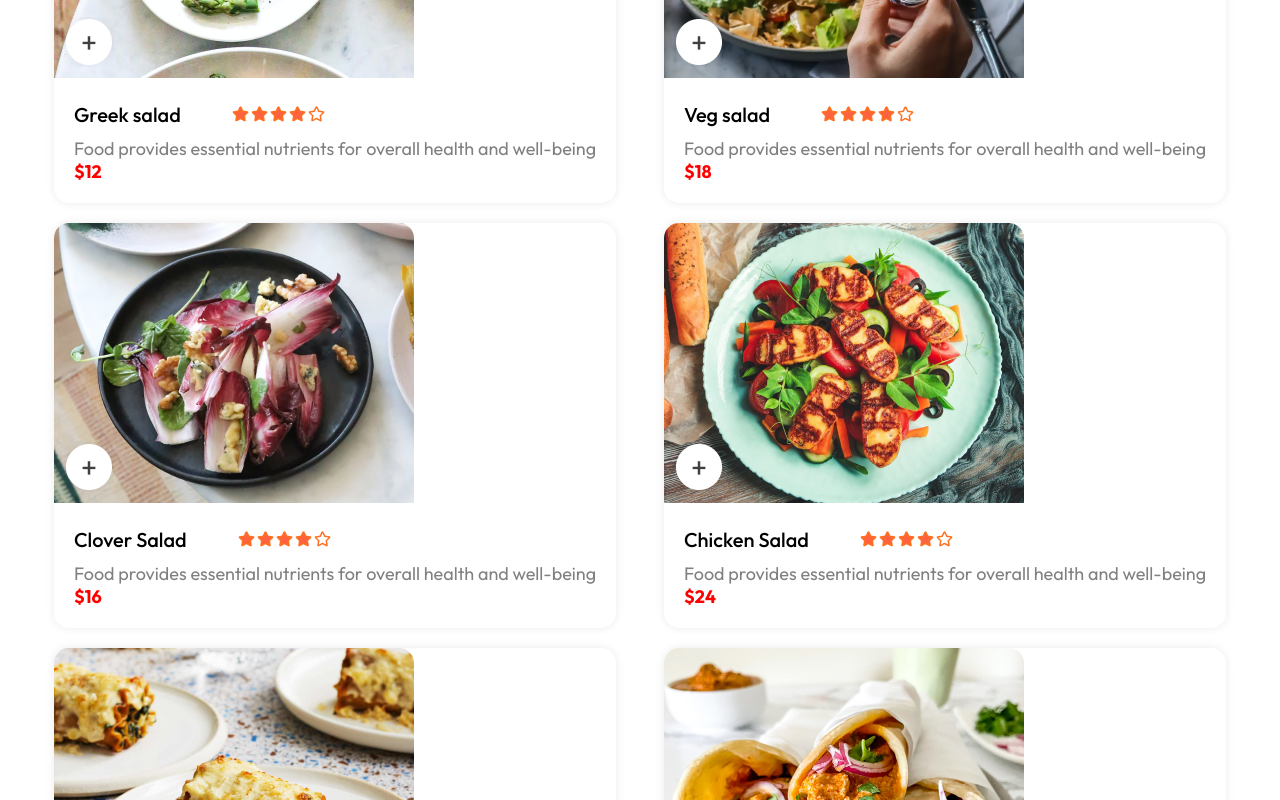
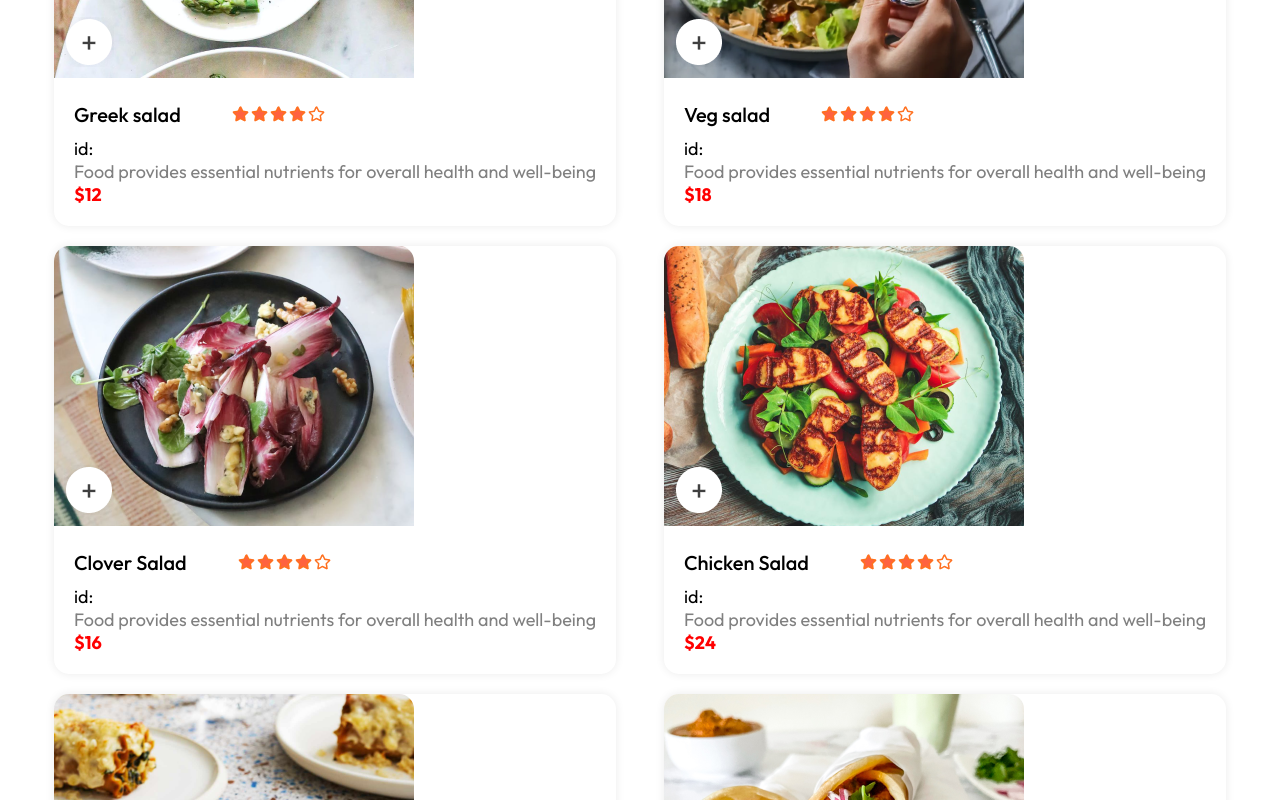
Before and after one commit to RenneManny/foo-yes, a React (Vite) app: page / in a window 1280 px wide. Shown: the part 1120-1920 px from the top of the page. Built offline with nearby package versions, Linux system fonts and the light colour scheme.

Commit message:
food-component

```diff
--- a/src/Context/StoreContext.jsx
+++ b/src/Context/StoreContext.jsx
@@ -9,6 +9,7 @@ const StoreContextProvider = ({ children }) => {
   const addToCart = (itemId) => {
     setCartItems((prevCart) => {
       const currentCount = prevCart[itemId] || 0;
+
       return { ...prevCart, [itemId]: currentCount + 1 };
     });
   };
@@ -24,11 +25,18 @@ const StoreContextProvider = ({ children }) => {
       }
     });
   };
+
   useEffect(() => {
-    console.log(cartItems);
+    console.log("Current cart items:", cartItems);
   }, [cartItems]);
 
-  const contextValue = { food_list, cartItems, addToCart, removeFromCart };
+  const contextValue = {
+    food_list,
+    cartItems,
+    addToCart,
+    removeFromCart,
+    setCartItems,
+  };
 
   return (
     <StoreContext.Provider value={contextValue}>
--- a/src/components/Display_food/Food.jsx
+++ b/src/components/Display_food/Food.jsx
@@ -2,8 +2,7 @@ import React, { useContext } from "react";
 import "./Food.css";
 import { StoreContext } from "../../Context/StoreContext";
 import Foodtem from "../Food-item/Foodtem";
-function Food({cat}) {
-
+function Food({ cat }) {
   const { food_list } = useContext(StoreContext);
 
   return (
@@ -11,19 +10,16 @@ function Food({cat}) {
       <h2>Top Dishes</h2>
       {/* Render food_list or any other UI components */}
       <div className="foo-list">
-        {food_list.map((item,index) => {
-
-return (  <Foodtem
-
-  key={item.id}
-    price={item.price}
-    description={item.description}
-    image={item.image}
-    name={item.name}
-  />)
-
-
-
+        {food_list.map((item, index) => {
+          return (
+            <Foodtem
+              key={index}
+              price={item.price}
+              description={item.description}
+              image={item.image}
+              name={item.name}
+            />
+          );
         })}
       </div>
     </div>
--- a/src/components/Food-item/Foodtem.jsx
+++ b/src/components/Food-item/Foodtem.jsx
@@ -8,7 +8,9 @@ function Foodtem({ id, name, price, description, image }) {
 
   // Get the current count of the item from the cart
   const itemCount = cartItems[id] || 0;
-
+  console.log(`Rendering Foodtem for item ID: ${id}`);
+  console.log(`Rendering Foodtem for item name: ${name}`);
+  console.log("Item Count:", itemCount);
   return (
     <div className="food-item">
       <div className="food-container">
@@ -28,7 +30,7 @@ function Foodtem({ id, name, price, description, image }) {
               src={assets.add_icon_green}
               alt="Increase Quantity"
             />
-            <p>{itemCount}</p>
+            <p>{cartItems[id]}</p>
             <img
               className="decrease"
               onClick={() => removeFromCart(id)}
@@ -44,6 +46,7 @@ function Foodtem({ id, name, price, description, image }) {
           {/* Assuming you have a rating image, otherwise remove this line */}
           <img src={assets.rating_starts} alt="Rating Stars" />
         </div>
+        <p>id:{id}</p>
         <p className="description">{description}</p>
         <p className="price">${price}</p>
       </div>
```
Also changed, not shown: 1 other file (tests, documents, lock files or other folders).
